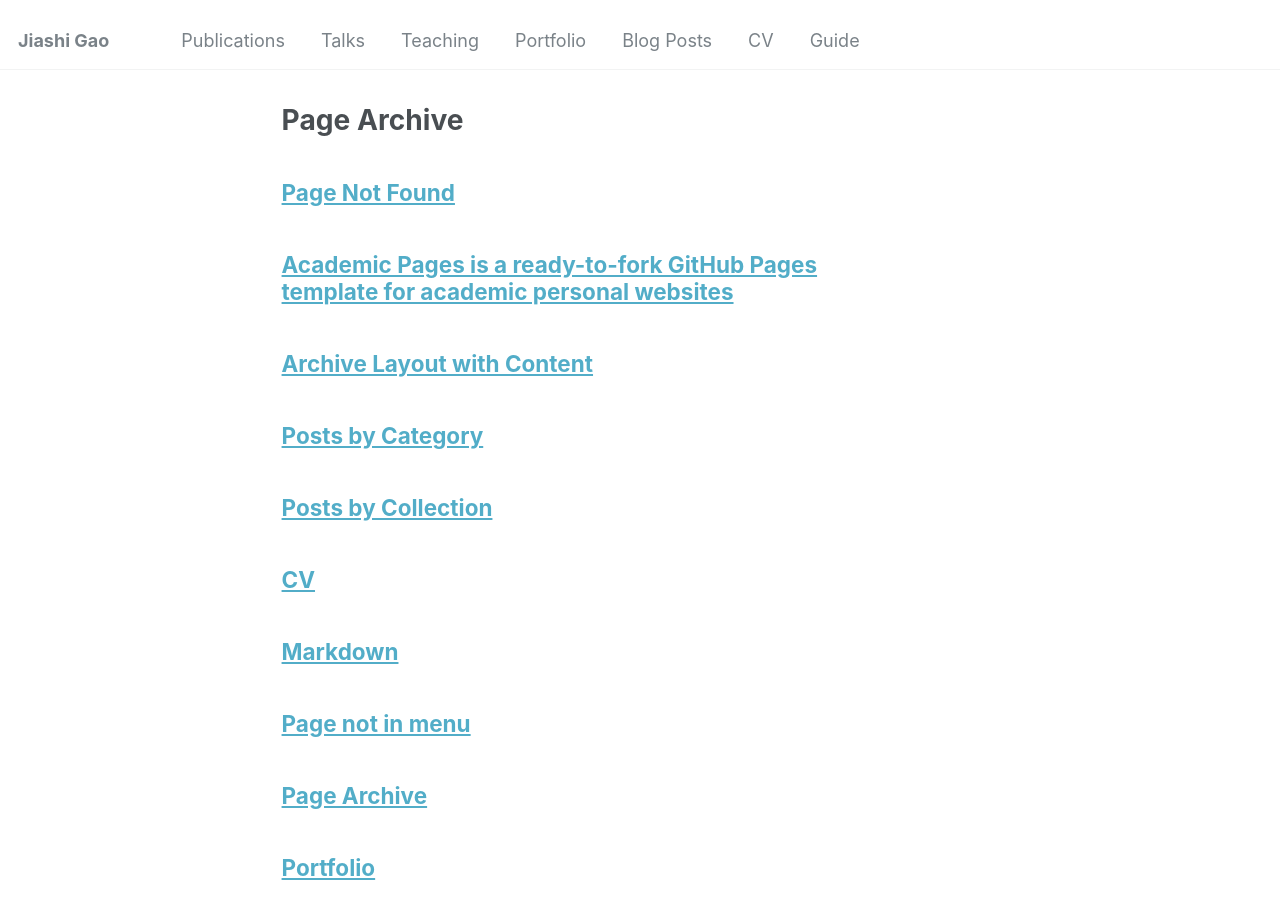
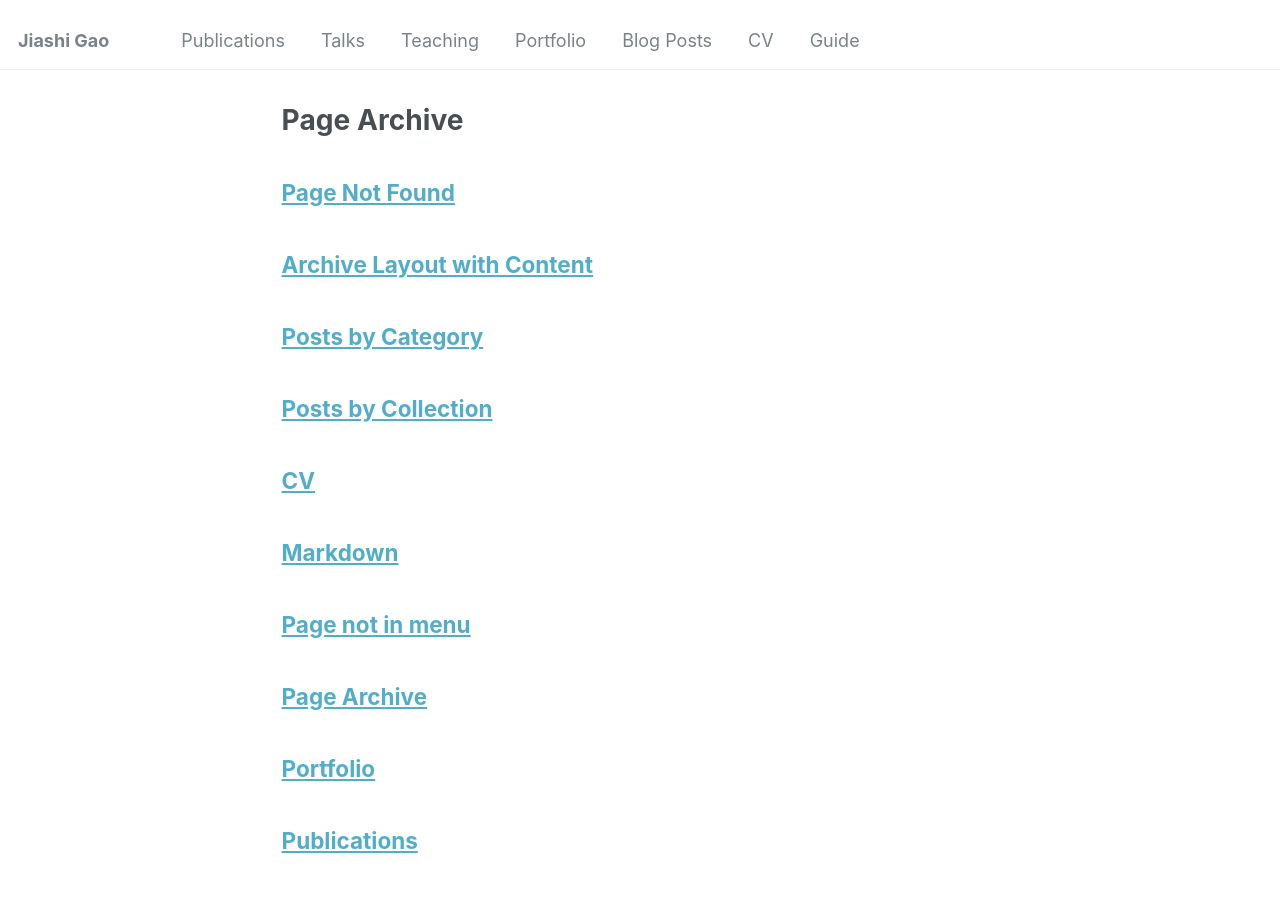
Before and after one commit to ginred0/ginred0, a Jekyll site: the page built from _pages/page-archive.html, in a window 1280 px wide and 900 px high. Built offline with Jekyll 4.4.1, drawn with Linux system fonts in a browser that asks for light colours; part of the change alters nothing that is shown.

Commit message:
Update about.md

```diff
--- a/_pages/about.md
+++ b/_pages/about.md
@@ -1,16 +1,4 @@
----
-permalink: /
-title: "Academic Pages is a ready-to-fork GitHub Pages template for academic personal websites"
-author_profile: true
-redirect_from:
-  - /about/
-  - /about.html
----
 
-This is the front page of a website that is powered by the [Academic Pages template](https://github.com/academicpages/academicpages.github.io) and hosted on GitHub pages. [GitHub pages](https://pages.github.com) is a free service in which websites are built and hosted from code and data stored in a GitHub repository, automatically updating when a new commit is made to the repository. This template was forked from the [Minimal Mistakes Jekyll Theme](https://mmistakes.github.io/minimal-mistakes/) created by Michael Rose, and then extended to support the kinds of content that academics have: publications, talks, teaching, a portfolio, blog posts, and a dynamically-generated CV. You can fork [this template](https://github.com/academicpages/academicpages.github.io) right now, modify the configuration and markdown files, add your own PDFs and other content, and have your own site for free, with no ads!
-
-About me
-======
 Welcome to my homepage!
 
 I am a fourth-year Ph.D. student at the Southern University of Science and Technology (SUSTech), supervised by Prof. Xuetao Wei since 2021. My research focuses on the societal impact of AI, particularly on promoting fairness for human participants in distributed model training and human-AI collaboration.
```
